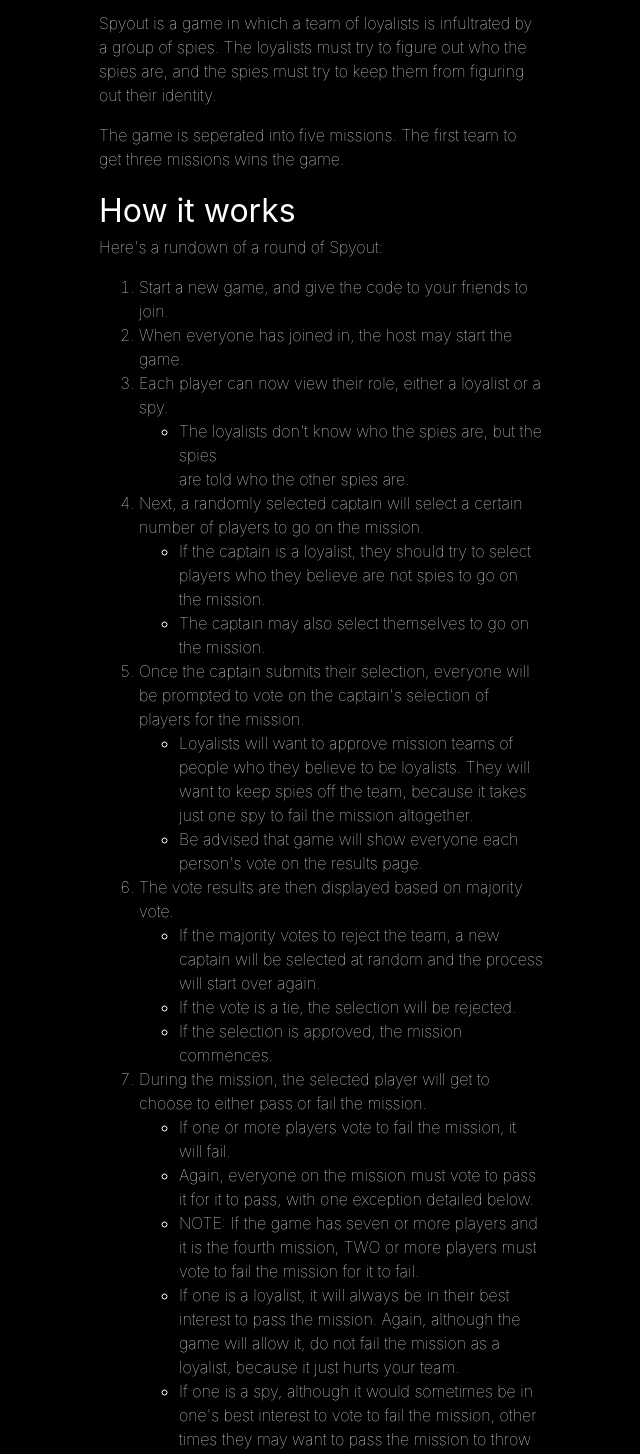
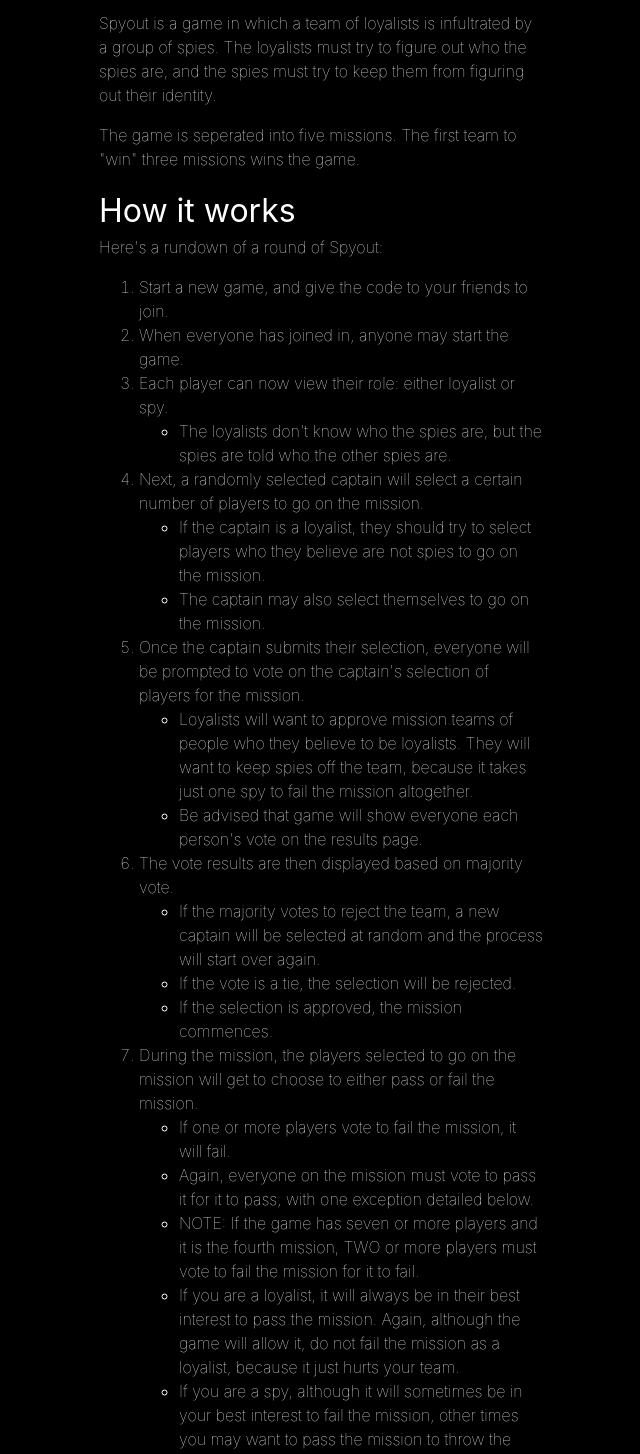
Before and after one commit to tannerkrewson/snakeout, a React app: page /how-to-play in a window 1280 px wide. Shown: the part 745-2199 px from the top of the page, without its empty margins (319-959 px from the left). Built offline with nearby package versions, Linux system fonts and the light colour scheme; no server answers.

Commit message:
Minor fixes to how to play

```diff
--- a/src/client/pages/HowToPlay.js
+++ b/src/client/pages/HowToPlay.js
@@ -37,8 +37,8 @@
 					identity.
 				</p>
 				<p>
-					The game is seperated into five missions. The first team to get three
-					missions wins the game.
+					The game is seperated into five missions. The first team to "win"
+					three missions wins the game.
 				</p>
 				<div className="so- so-h2">
 					<b>How it works</b>
@@ -46,13 +46,14 @@
 				<p>Here's a rundown of a round of Spyout:</p>
 				<ol>
 					<li>Start a new game, and give the code to your friends to join.</li>
-					<li>When everyone has joined in, the host may start the game.</li>
+					<li>When everyone has joined in, anyone may start the game.</li>
 					<li>
-						Each player can now view their role, either a loyalist or a spy.
+						Each player can now view their role: either loyalist or spy.
 						<ul>
 							<li>
-								The loyalists don't know who the spies are, but the spies{" "}
-							</li>are told who the other spies are.
+								The loyalists don't know who the spies are, but the spies are
+								told who the other spies are.
+							</li>
 						</ul>
 					</li>
 					<li>
@@ -96,8 +97,8 @@
 						</ul>
 					</li>
 					<li>
-						During the mission, the selected player will get to choose to either
-						pass or fail the mission.
+						During the mission, the players selected to go on the mission will
+						get to choose to either pass or fail the mission.
 						<ul>
 							<li>
 								If one or more players vote to fail the mission, it will fail.
@@ -112,15 +113,15 @@
 								it to fail.
 							</li>
 							<li>
-								If one is a loyalist, it will always be in their best interest
+								If you are a loyalist, it will always be in their best interest
 								to pass the mission. Again, although the game will allow it, do
 								not fail the mission as a loyalist, because it just hurts your
 								team.
 							</li>
 							<li>
-								If one is a spy, although it would sometimes be in one's best
-								interest to vote to fail the mission, other times they may want
-								to pass the mission to throw the other players off their scent.
+								If you are a spy, although it will sometimes be in your best
+								interest to fail the mission, other times you may want to pass
+								the mission to throw the other players off their scent.
 							</li>
 						</ul>
 					</li>
@@ -185,7 +186,10 @@
 					</a>for your tinkering. If you run into any issues, or have any
 					features you would like to see in Spyout, feel free to open an issue
 					on the{" "}
-					<a href="https://github.com/tannerkrewson/spyout" target="_blank">
+					<a
+						href="https://github.com/tannerkrewson/spyout/issues"
+						target="_blank"
+					>
 						GitHub repo
 					</a>. Hope you like it! &lt;3
 				</p>
```
